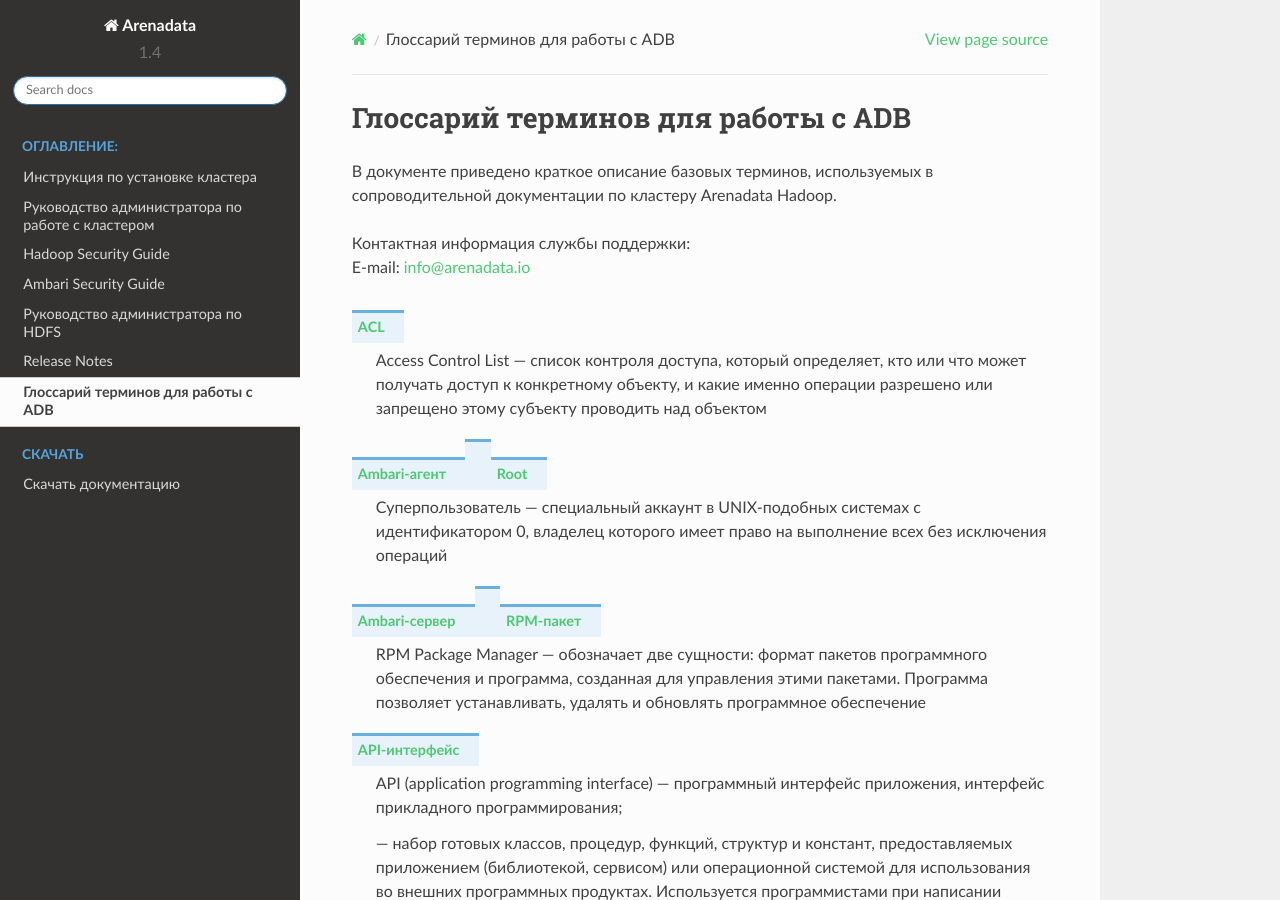
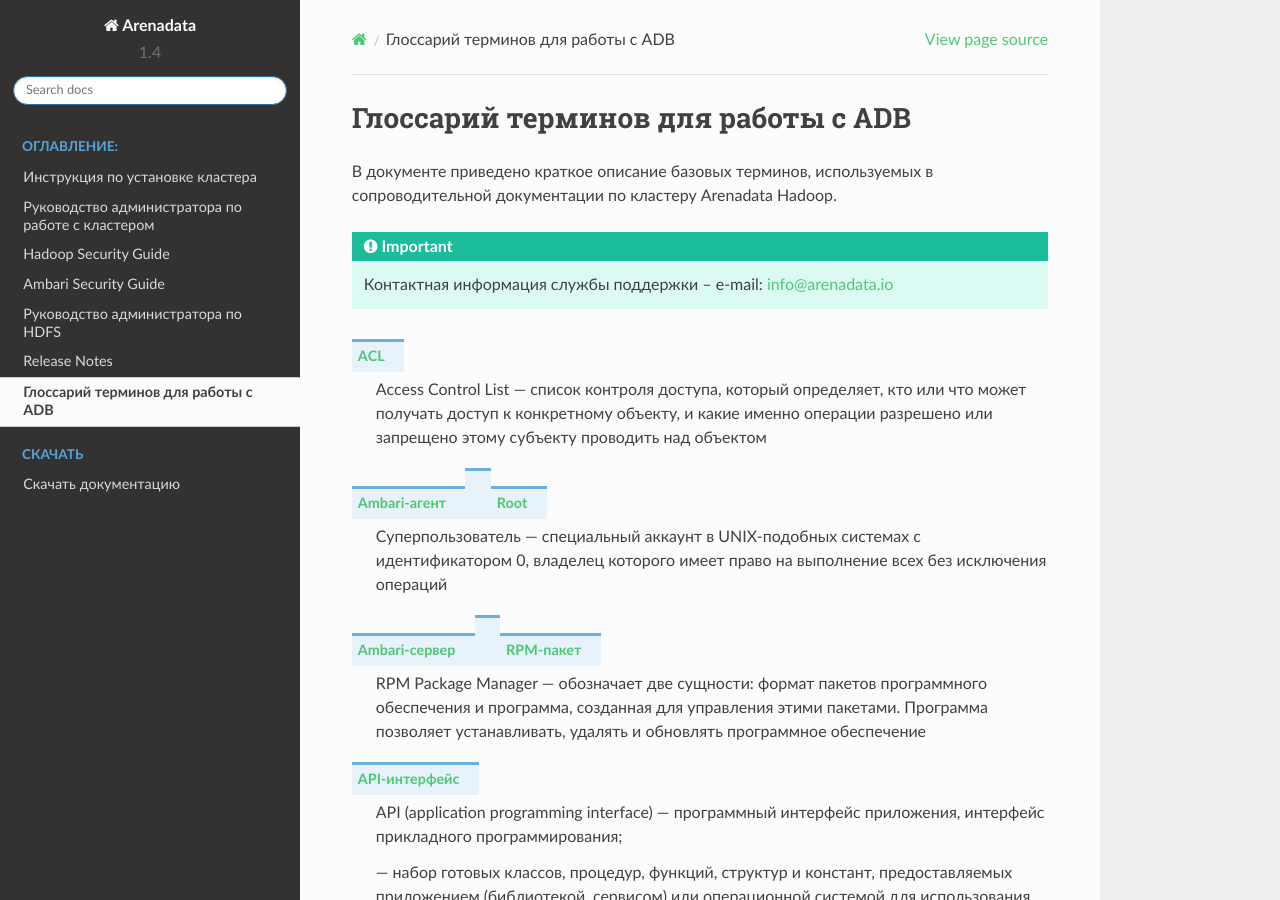
Before and after one commit to arenadata/docs_adps, a Sphinx documentation site: the page built from source/Glossary.rst, in a window 1280 px wide and 900 px high. Built offline with Sphinx 7.4.7 and the Read the Docs theme 2.0.0, drawn with Linux system fonts in a browser that asks for light colours; some of the changed lines change nothing that is shown.

Commit message:
Update Glossary.rst

```diff
--- a/source/Glossary.rst
+++ b/source/Glossary.rst
@@ -7,9 +7,8 @@
 
 В  документе приведено краткое описание базовых терминов, используемых в сопроводительной документации по кластеру Arenadata Hadoop.
 
+.. important:: Контактная информация службы поддержки -- e-mail: info@arenadata.io
 
-Контактная информация службы поддержки: |br|
-E-mail: info@arenadata.io
 
 
 
@@ -408,7 +407,7 @@
       Replication — механизм синхронизации содержимого нескольких копий объекта
       (например, содержимого базы данных)
 
-   Снэпшот
+   Снапшот
       Snapshot — моментальный снимок, копия файлов и директорий файловой системы
       на определённый момент времени
 
```
